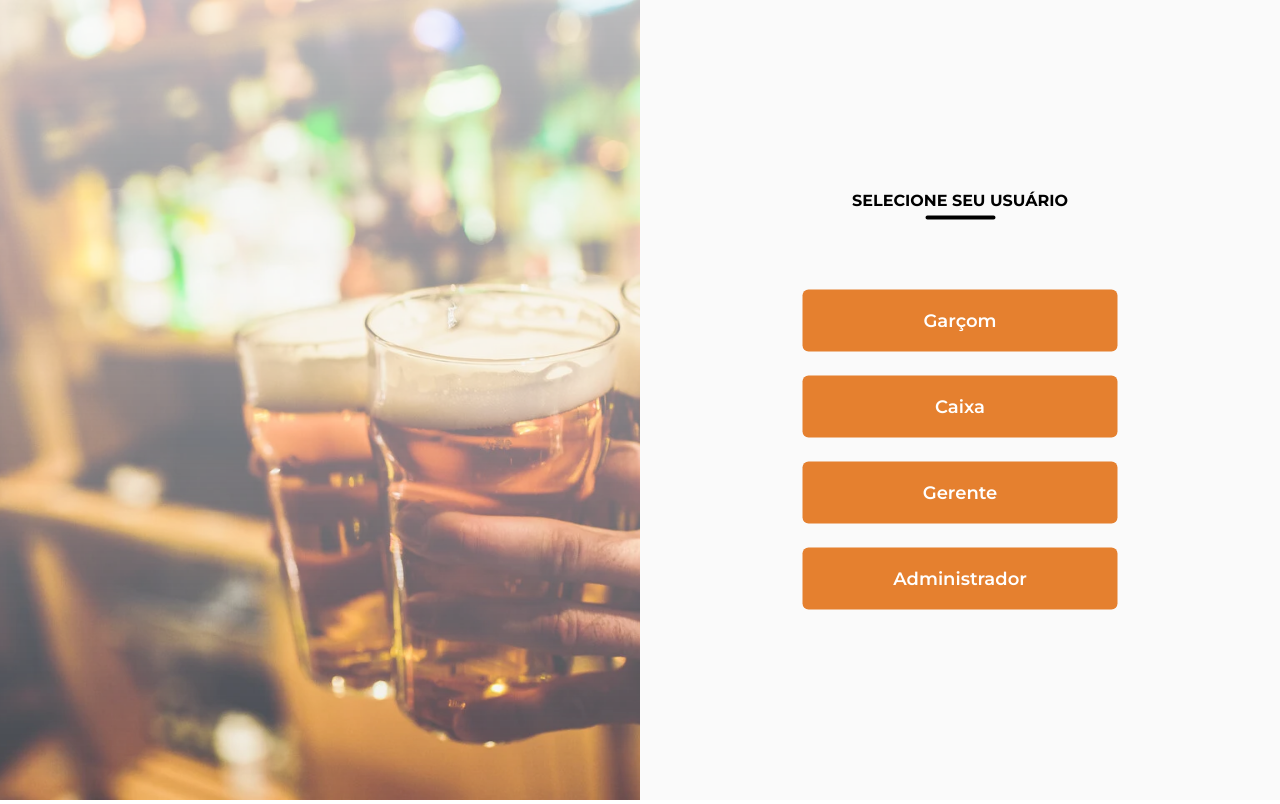
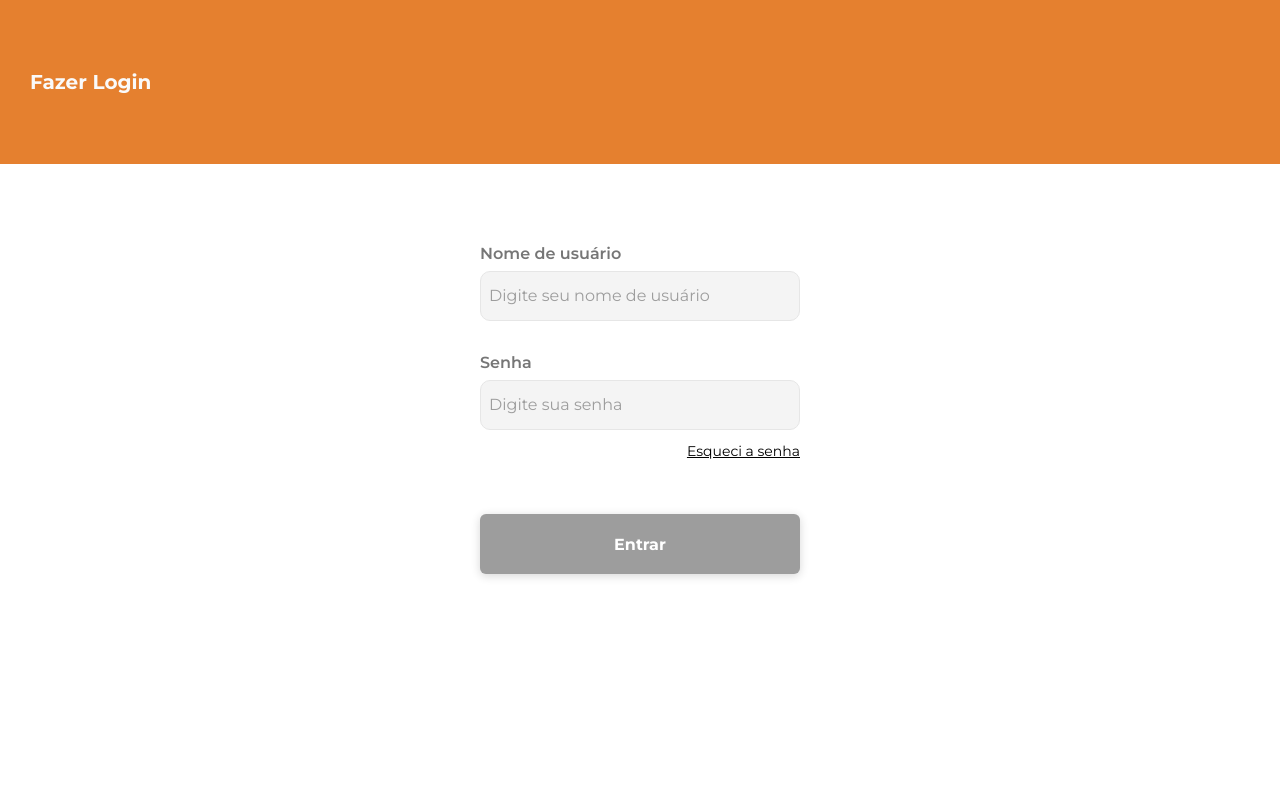
Before and after one commit to Calebe-Fernandes/sistema-de-comandas, a React (Create React App) app in the folder frontend/: page / in a window 1280 px wide. Built offline with nearby package versions, Linux system fonts and the light colour scheme.

Commit message:
Protect routes and create user

```diff
--- a/frontend/src/pages/Home/index.tsx
+++ /dev/null
@@ -1,59 +0,0 @@
-import React from "react";
-import { useNavigate } from "react-router";
-
-import InitialImage from "../../assets/initial-image.webp";
-import "./styles.scss";
-
-const Home: React.FC = () => {
-  const navigate = useNavigate();
-
-  const navigateToWaiterCommands = () => {
-    navigate("/garcom/comandas");
-  };
-
-  const navigateToCashierCommands = () => {
-    navigate("/caixa/comandas");
-  };
-
-  const navigateToStock = () => {
-    navigate("/estoque");
-  };
-
-  return(
-    <>
-      <div className="home-container">
-        <div className="image-container">
-          <img src={InitialImage} alt=""/>
-          <div className="centered">
-            <div className="title-container">
-              <h3>Selecione seu usuário</h3>
-              <hr/>
-            </div>
-            <div className="button-container">
-              <button onClick={navigateToWaiterCommands}>Garçom</button>
-              <button onClick={navigateToCashierCommands}>Caixa</button>
-              <button onClick={navigateToStock}>Gerente</button>
-              <button onClick={navigateToStock}>Administrador</button>
-            </div>
-          </div>
-        </div>
-        <div className="white-container">
-          <div className="centered">
-            <div className="title-container">
-              <h3>Selecione seu usuário</h3>
-              <hr/>
-            </div>
-            <div className="button-container">
-              <button onClick={navigateToWaiterCommands}>Garçom</button>
-              <button onClick={navigateToCashierCommands}>Caixa</button>
-              <button onClick={navigateToStock}>Gerente</button>
-              <button onClick={navigateToStock}>Administrador</button>
-            </div>
-          </div>
-        </div>
-      </div>
-    </>
-  )
-}
-
-export default Home;
--- a/frontend/src/pages/Home/styles.scss
+++ /dev/null
@@ -1,93 +0,0 @@
-.home-container {
-  display: flex;
-
-  .image-container {
-    position: relative;
-    width: 100vw;
-    height: 100vh;
-
-    img {
-      width: 100%;
-      height: 100%;
-      object-fit: cover;
-      mask-image: linear-gradient(180deg, rgba(255, 255, 255, 0.3), rgba(255, 255, 255, 0.8));
-    }
-  }
-
-  .white-container {
-    display: none;
-  }
-
-  .centered {
-    position: absolute;
-    top: 50%;
-    left: 50%;
-    transform: translate(-50%, -50%);
-    width: 100%;
-    max-width: 375px;
-    padding: 30px;
-
-    .title-container {
-      margin-bottom: 70px;
-      display: flex;
-      flex-direction: column;
-      align-items: center;
-
-      h3 {
-        font-size: 16px;
-        font-weight: 900;
-        text-transform: uppercase;
-        text-align: center;
-        margin-bottom: 6px;
-      }
-
-      hr {
-        width: 70px;
-        border: 2px solid;
-        border-radius: 4px;
-        background: var(--black);
-      }
-    }
-
-    .button-container {
-      display: flex;
-      flex-direction: column;
-      gap: 24px;
-
-      button {
-        width: 100%;
-        border-radius: 6px;
-        padding: 20px;
-        background: var(--regular-orange);
-        color: var(--white);
-        font-size: 18px;
-        font-weight: 600;
-        transition: all 500ms;
-
-        &:hover {
-          background: var(--regular-orange-hover);
-        }
-      }
-    }
-  }
-}
-
-@media screen and (min-width: 800px) {
-  .home-container {
-    .image-container {
-      width: 50vw;
-
-      .centered {
-        display: none;
-      }
-    }
-
-    .white-container {
-      position: relative;
-      width: 50vw;
-      height: 100vh;
-      display: unset;
-      background-color: var(--off-white);
-    }
-  }
-}
--- a/frontend/src/pages/Login/index.tsx
+++ b/frontend/src/pages/Login/index.tsx
@@ -58,6 +58,12 @@ const Login: React.FC = () => {
         setUser(userData);
         if(userData.role === "admin"){
             navigate("/adm", { replace: true });
+        }else if(userData.role === "manager"){
+            navigate("/estoque", { replace: true });
+        }else if(userData.role === "cashier"){
+            navigate("/caixa/comandas", { replace: true });
+        }else if(userData.role === "waiter"){
+            navigate("/garcom/comandas", { replace: true });
         }
         })
         .catch(error => {
@@ -76,7 +82,7 @@ const Login: React.FC = () => {
 
     return(
         <>
-            <header><p>Fazer Login</p></header>
+            <header className="login-header"><p>Fazer Login</p></header>
             <div className="login-main-content">
                 <div className="login-form">
                     <div className="field-group">
--- a/frontend/src/pages/Login/styles.scss
+++ b/frontend/src/pages/Login/styles.scss
@@ -1,4 +1,4 @@
-header{
+.login-header{
     background-color: var(--regular-orange);
     height: 164px;
     display: flex;
--- a/frontend/src/pages/QuadroUsuarios/components/ModalNovoUsuario/index.tsx
+++ b/frontend/src/pages/QuadroUsuarios/components/ModalNovoUsuario/index.tsx
@@ -1,4 +1,8 @@
 import React, { useState } from "react";
+import { api } from "../../../../services/api";
+import { toast } from 'react-toastify';
+
+
 
 import { FontAwesomeIcon } from "@fortawesome/react-fontawesome";
 import { faEye, faEyeSlash } from "@fortawesome/free-solid-svg-icons";
@@ -13,16 +17,56 @@ const ModalNovoUsuario: React.FC = () => {
   const [userPassword, setUserPassword] = useState<string>("");
   const [userStatus, setUserStatus] = useState<string>("");
 
+
+
   var userForm = {
-    "name": userName,
+    "username": userName,
     "role": userRole,
     "email": userEmail,
     "password": userPassword,
-    "status": userStatus,
+    "isActive": userStatus,
+  }
+
+  function valdiateForm(){
+    if(userForm.username == '' || userForm.role == '' || userForm.email == '' || userForm.password == '' || userForm.isActive == '' ){
+      toast.error('Preencha todos os campos antes de continuar', {
+        position: "top-center",
+        autoClose: 5000,
+        hideProgressBar: false,
+        closeOnClick: true,
+        pauseOnHover: true,
+        draggable: true,
+        progress: undefined,
+    });
+    }else{
+      updateUser();
+    }
   }
 
   function updateUser() {
-    console.log(userForm);
+    api.post('/user',userForm)
+    .then(response => {
+      toast.success('Usuário cadastrado com sucesso', {
+        position: "top-center",
+        autoClose: 5000,
+        hideProgressBar: false,
+        closeOnClick: true,
+        pauseOnHover: true,
+        draggable: true,
+        progress: undefined,
+      });
+      }).catch(error => {
+        toast.error('Ocorreu um erro durante o cadastro', {
+            position: "top-center",
+            autoClose: 5000,
+            hideProgressBar: false,
+            closeOnClick: true,
+            pauseOnHover: true,
+            draggable: true,
+            progress: undefined,
+        });
+        console.log(error)
+    });
   }
 
   return (
@@ -94,7 +138,7 @@ const ModalNovoUsuario: React.FC = () => {
 
       <button
         className="main-button"
-        onClick={updateUser}
+        onClick={valdiateForm}
       >
         Criar usuário
       </button>
--- a/frontend/src/pages/index.ts
+++ b/frontend/src/pages/index.ts
@@ -1,4 +1,3 @@
-import Home from "./Home";
 import Comandas from "./Comandas";
 import Estoque from "./Estoque";
 import HistóricoCaixa from "./HistóricoCaixa";
@@ -11,5 +10,4 @@ import AnaliseVendas from "./AnaliseVendas";
 import Administracao from "./Administracao";
 import QuadroUsuarios from "./QuadroUsuarios";
 
-
-export { Home, Comandas, Estoque, HistóricoCaixa, HistóricoGerente, NovaComanda, DetalheComanda, MenuProdutos, Login, AnaliseVendas, Administracao, QuadroUsuarios};
+export { Comandas, Estoque, HistóricoCaixa, HistóricoGerente, NovaComanda, DetalheComanda, MenuProdutos, Login, AnaliseVendas, Administracao, QuadroUsuarios};
--- /dev/null
+++ b/frontend/src/routes/protectedCashierRoute.tsx
@@ -0,0 +1,14 @@
+import { Navigate } from "react-router-dom";
+
+export const ProtectedCashierRoute = ({ children } : any) => {
+  const user  = localStorage.getItem('user');
+  let userData
+  if(user){
+    userData = JSON.parse(user);
+  }
+  if (userData.role !== 'cashier') {
+    // user is not authenticated
+    return <Navigate to="/login" />;
+  }
+  return children;
+};
--- /dev/null
+++ b/frontend/src/routes/protectedManagerRoute.tsx
@@ -0,0 +1,14 @@
+import { Navigate } from "react-router-dom";
+
+export const ProtectedManagerRoute = ({ children } : any) => {
+  const user  = localStorage.getItem('user');
+  let userData
+  if(user){
+    userData = JSON.parse(user);
+  }
+  if (userData.role !== 'manager') {
+    // user is not authenticated
+    return <Navigate to="/login" />;
+  }
+  return children;
+};
--- a/frontend/src/routes/routes.tsx
+++ b/frontend/src/routes/routes.tsx
@@ -1,26 +1,26 @@
 import React from 'react'
 import { Routes, Route } from "react-router-dom";
 
-import { Home, Comandas, Estoque, HistóricoCaixa, HistóricoGerente, NovaComanda, MenuProdutos, Login , QuadroUsuarios, AnaliseVendas, Administracao} from '../pages';
+import {Comandas, Estoque, HistóricoCaixa, HistóricoGerente, NovaComanda, MenuProdutos, Login , QuadroUsuarios, AnaliseVendas, Administracao} from '../pages';
 import DetalheComanda from '../pages/DetalheComanda';
 import { ProtectedAdminRoute } from './ProtectedAdminRoute';
 import { ProtectedWaiterRoute } from './protectedWaiterRoute';
+import { ProtectedCashierRoute } from './protectedCashierRoute';
+import {   ProtectedManagerRoute } from './protectedManagerRoute';
 
 const Router = () => {
-
   return (
     <Routes>
-      <Route path="/login" element={<Login/>}/>
-      <Route path="/" element={<Home/>}/>
+      <Route path="/" element={<Login/>}/>
       <Route path="/garcom/comandas" element={<ProtectedWaiterRoute><Comandas/></ProtectedWaiterRoute>}/>
       <Route path="/garcom/comandas/nova_comanda" element={<ProtectedWaiterRoute><NovaComanda/></ProtectedWaiterRoute>}/>
       <Route path="/garcom/comandas/detalhes/:id" element={<ProtectedWaiterRoute><DetalheComanda/></ProtectedWaiterRoute>} />
-      <Route path="/garcom/comandas/detalhes/menu/:id" element={<MenuProdutos/>}/>
-      <Route path="/caixa/comandas" element={<Comandas/>}/>
-      <Route path="/caixa/comandas/detalhes/:id" element={<DetalheComanda/>}/>
-      <Route path="/estoque" element={<Estoque/>}/>
-      <Route path="caixa/historico" element={<HistóricoCaixa/>}/>
-      <Route path="gerente/historico" element={<HistóricoGerente/>}/>
+      <Route path="/garcom/comandas/detalhes/menu/:id" element={<ProtectedWaiterRoute><MenuProdutos/></ProtectedWaiterRoute>}/>
+      <Route path="/caixa/comandas" element={<ProtectedCashierRoute><Comandas/></ProtectedCashierRoute>}/>
+      <Route path="/caixa/comandas/detalhes/:id" element={<ProtectedAdminRoute><DetalheComanda/></ProtectedAdminRoute>}/>
+      <Route path="/estoque" element={<ProtectedManagerRoute><Estoque/></ProtectedManagerRoute>}/>
+      <Route path="caixa/historico" element={<ProtectedAdminRoute><HistóricoCaixa/></ProtectedAdminRoute>}/>
+      <Route path="gerente/historico" element={<ProtectedManagerRoute><HistóricoGerente/></ProtectedManagerRoute>}/>
       <Route path="/adm/quadro_de_usuarios" element={<ProtectedAdminRoute><QuadroUsuarios/></ProtectedAdminRoute>}/>
       <Route path="/adm/analise_de_vendas" element={<ProtectedAdminRoute><AnaliseVendas/></ProtectedAdminRoute>}/>
       <Route path="/adm" element={<ProtectedAdminRoute><Administracao/></ProtectedAdminRoute>}/>
```
